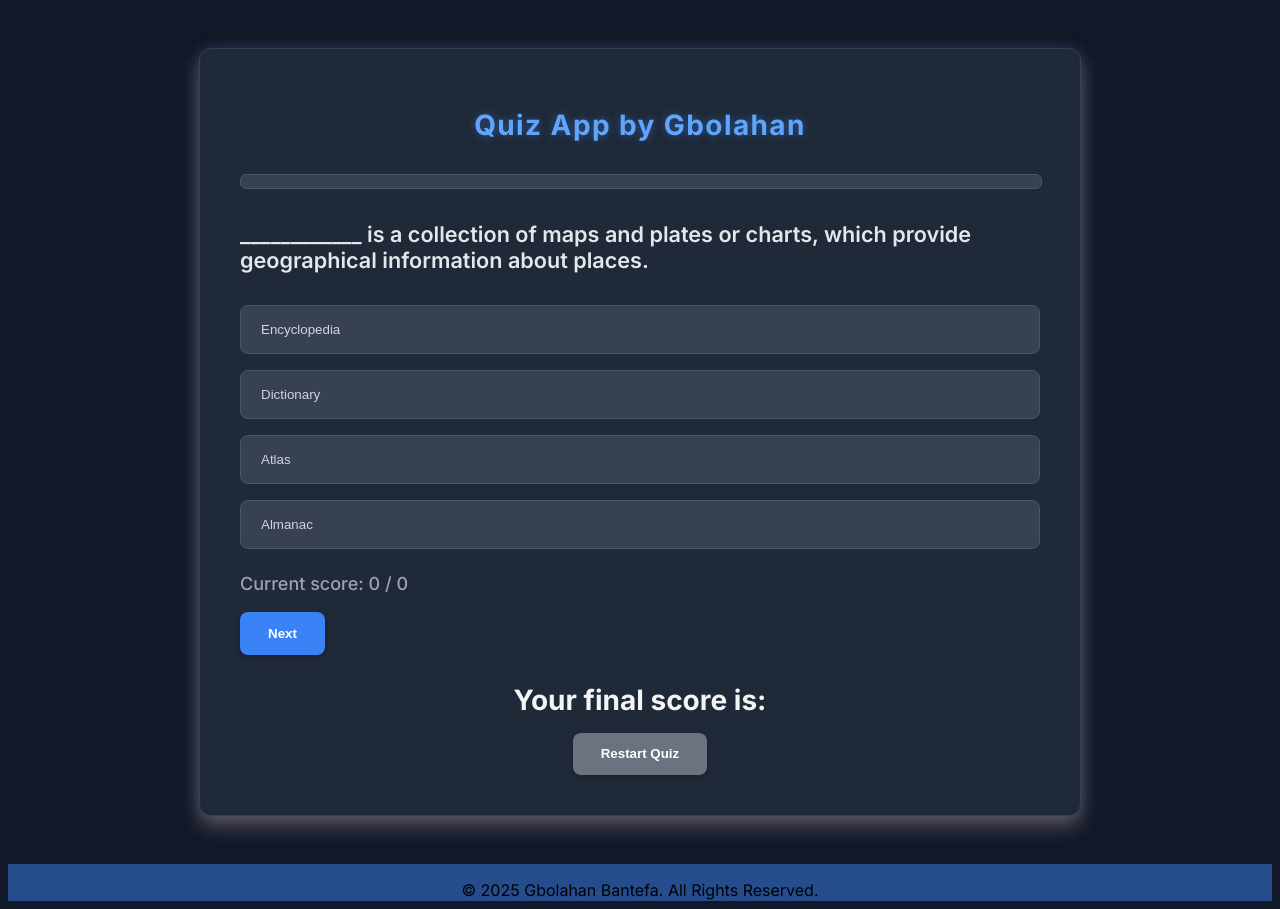
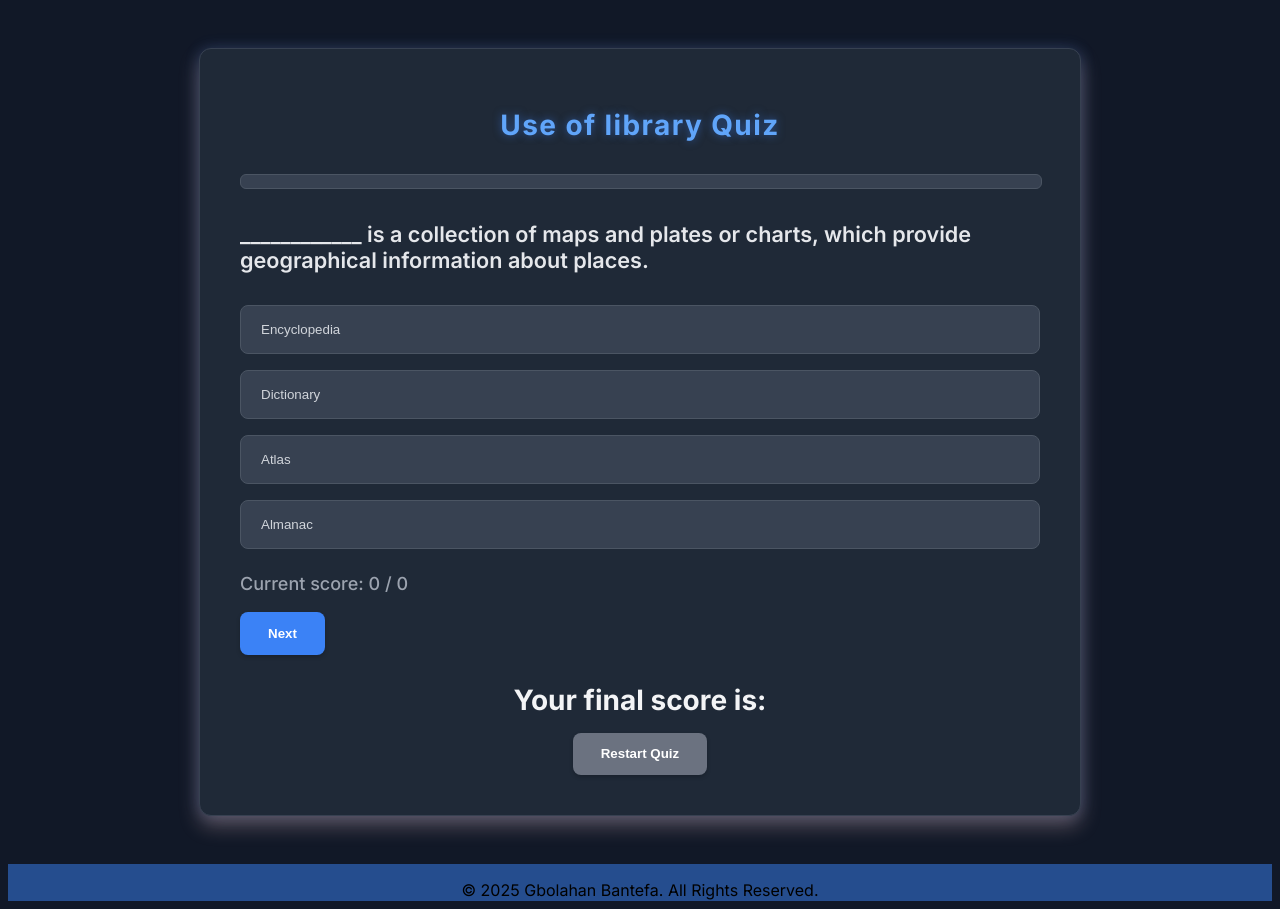
Before and after one commit to Gbolahan-B/QUIZ-APP, a plain HTML site: page index.html in a window 1280 px wide. Drawn offline with Linux system fonts and the light colour scheme.

Commit message:
Update index.html

```diff
--- a/index.html
+++ b/index.html
@@ -19,7 +19,7 @@
 <body class="min-h-screen flex items-center justify-center p-4">
 
     <div id="quiz-container" class="quiz-container">
-        <h1 class="app-header">Quiz App by Gbolahan</h1>
+        <h1 class="app-header">Use of library Quiz </h1>
         <div id="progress-bar-container" class="progress-bar-container">
             <div id="progress-bar" class="progress-bar"></div>
         </div>
```
